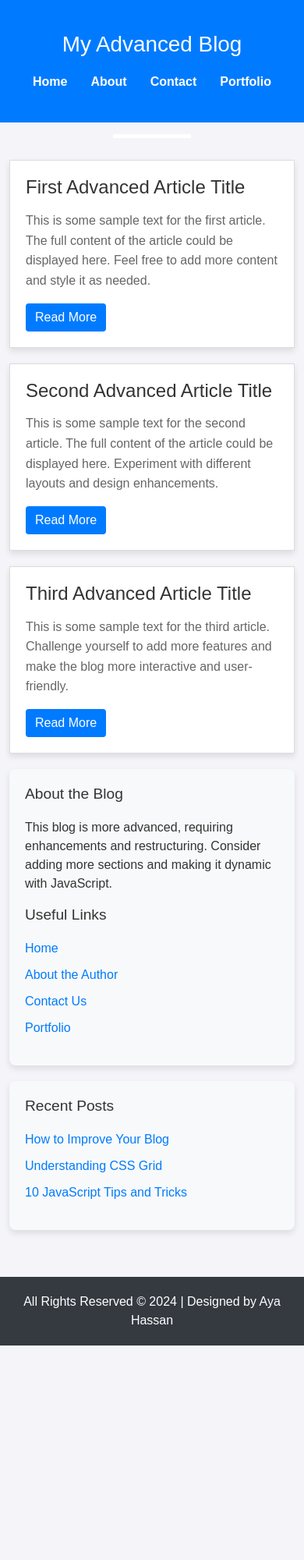
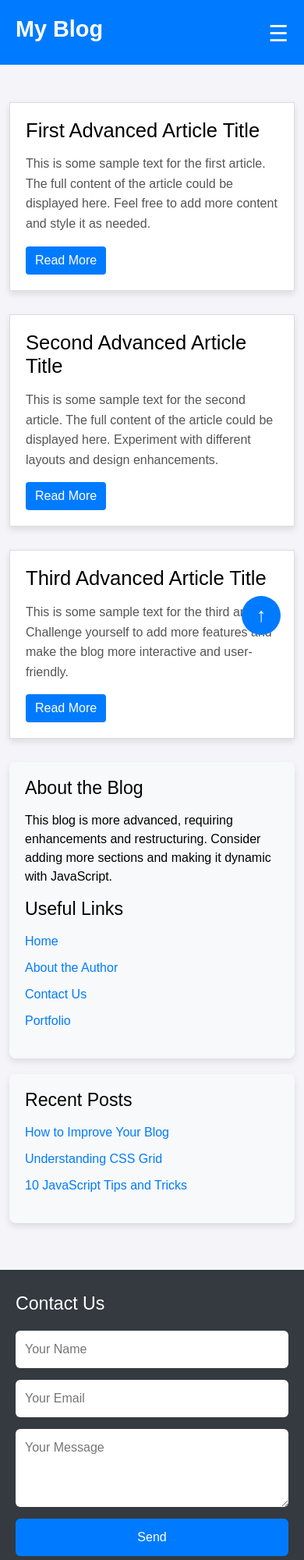
Before and after one commit to AyaHassan55/refactor-task, a plain HTML site: page index.html in a window 390 px wide. Shown: the top 2000 px of the page at 78% size. Before the commit the page ends 1725 px from the top, so only its background shows below. Drawn offline with nearby package versions, Linux system fonts and the light colour scheme.

Commit message:
Additions and Enhancements

```diff
--- a/index.html
+++ b/index.html
@@ -8,17 +8,29 @@
     <link rel="stylesheet" href="main.css">
 
   </head>
+
+
   <body>
-    <!-- Header Section -->
-    <header class="header">
-      <h1>My Advanced Blog</h1>
-      <nav class="nav-links">
+     <!-- Header & Navigation -->
+      <header>
+  <nav class="responsive-nav">
+    <div class="nav-container">
+      <h1 class="logo">My Blog</h1>
+
+      <!-- input checkbox to toggle menu -->
+      <input type="checkbox" id="nav-toggle" class="nav-toggle" />
+      <label for="nav-toggle" class="nav-toggle-label">☰</label>
+
+      <!-- nav links -->
+      <div class="nav-links">
         <a href="#">Home</a>
         <a href="#">About</a>
         <a href="#">Contact</a>
         <a href="#">Portfolio</a>
-      </nav>
-    </header>
+      </div>
+    </div>
+  </nav>
+</header>
     <!-- Main Section -->
     <main class="container mt-5">
       <div class="row">
@@ -92,10 +104,25 @@
 
       <!-- Footer Section -->
 
-    <footer class="footer">
-      <p>All Rights Reserved © 2024 | Designed by Aya Hassan</p>
-    </footer>
+      <!-- Footer -->
+  <footer class="footer">
+
+
+    <div class="contact-form">
+      <h3>Contact Us</h3>
+      <form>
+        <input type="text" placeholder="Your Name" required>
+        <input type="email" placeholder="Your Email" required>
+        <textarea placeholder="Your Message" required></textarea>
+        <button type="submit">Send</button>
+      </form>
+    </div>
+    <p>All Rights Reserved © 2024 | Designed by Aya Hassan</p>
+  </footer>
+  <!-- Back to Top Button -->
+  <button class="backToTop" title="Back to Top">↑</button>
 
     <script src="https://cdn.jsdelivr.net/npm/bootstrap@5.1.3/dist/js/bootstrap.bundle.min.js"></script>
   </body>
+  <!-- <button class="backToTop" title="Back to Top">↑</button> -->
 </html>
--- a/main.css
+++ b/main.css
@@ -1,3 +1,5 @@
+
+/* ========== CSS Variables ========== */
 :root {
         --primary-color: #007bff;
         --primary-hover: #0056b3;
@@ -5,111 +7,273 @@
         --muted-text: #666;
         --light-bg: #f4f4f9;
         --card-bg: #ffffff;
+        --text-light:#ffffff;
         --sidebar-bg: #f8f9fa;
         --footer-bg: #343a40;
         --link-color: #007bff;
         --link-hover: #0056b3;
-        --font-family: 'Arial', sans-serif;
+        --font-family: 'Arial', sans-seri
 }
 
+/* ========== Reset & Base ========== */
 body {
-        font-family: var(--font-family);
+        font-family: Arial, sans-serif;
         background-color: var(--light-bg);
-        color: var(--text-color);
+        color: var(--text-dark);
         margin: 0;
         padding: 0;
 }
 
-.header {
+a {
+        text-decoration: none;
+        color: var(--link-color);
+}
+
+a:hover {
+        text-decoration: underline;
+}
+
+/* ========== Header & Nav ========== */
+.responsive-nav {
         background-color: var(--primary-color);
-        color: white;
-        padding: 40px 0;
-        text-align: center;
-        position: relative;
+        color: var(--text-light);
+        padding: 20px 0;
+        position: sticky;
+        top: 0;
+        z-index: 1000;
 }
-.header::after {
-        content: "";
-        position: absolute;
-        bottom: -20px;
-        left: 50%;
-        transform: translateX(-50%);
-        width: 100px;
-        height: 5px;
-        background-color: white;
+
+.nav-container {
+        display: flex;
+        align-items: center;
+        justify-content: space-between;
+        max-width: 1100px;
+        margin: auto;
+        padding: 0 20px;
 }
+
+.logo {
+        font-size: 1.8rem;
+        font-weight: bold;
+}
+
 .nav-links {
         display: flex;
-        justify-content: center;
-        margin-top: 20px;
+        gap: 20px;
 }
+
 .nav-links a {
-        color: white;
-        margin: 0 15px;
-        text-decoration: none;
+        color: var(--text-light);
         font-weight: bold;
 }
-.nav-links a:hover {
-        text-decoration: underline;
+
+.nav-toggle {
+        display: none;
+        background: none;
+        border: none;
+        font-size: 1.8rem;
+        color: var(--text-light);
+        cursor: pointer;
 }
+
+@media (max-width: 768px) {
+        .nav-links {
+                flex-direction: column;
+                background-color: var(--primary-color);
+                width: 100%;
+                position: absolute;
+                top: 60px;
+                left: 0;
+                display: none;
+                padding: 10px 0;
+        }
+
+        .nav-links.active {
+                display: flex;
+        }
+
+        .nav-toggle {
+                display: block;
+        }
+}
+/* Hide checkbox */
+.nav-toggle {
+        display: none;
+}
+
+/* Hamburger icon style */
+.nav-toggle-label {
+        display: none;
+        font-size: 1.8rem;
+        color: var(--text-light);
+        cursor: pointer;
+}
+
+/*  Mobile styles */
+@media (max-width: 768px) {
+        .nav-toggle-label {
+                display: block;
+                position: absolute;
+                top: 22px;
+                right: 20px;
+                z-index: 1001;
+        }
+
+  .nav-links {
+    display: none;
+    flex-direction: column;
+    background-color: var(--primary-color);
+    width: 100%;
+    position: absolute;
+    top: 60px;
+    left: 0;
+    padding: 20px 0;
+    text-align: center;
+  }
+
+  /* Show menu when checkbox is checked */
+  .nav-toggle:checked + .nav-toggle-label + .nav-links {
+    display: flex;
+  }
+}
+
+/* ========== Posts ========== */
 .post {
+  background-color: var(--card-bg);
   border: 1px solid #ddd;
-        margin-bottom: 20px;
   padding: 20px;
-        background-color: var(--card-bg);
+  margin-bottom: 30px;
   box-shadow: 0 4px 8px rgba(0, 0, 0, 0.1);
   transition: transform 0.3s ease, box-shadow 0.3s ease;
 }
+
 .post:hover {
   transform: translateY(-5px);
   box-shadow: 0 8px 16px rgba(0, 0, 0, 0.2);
 }
+
 .post h2 {
-        font-size: 1.5rem;
+  font-size: 1.6rem;
   margin-bottom: 15px;
 }
+
 .post p {
-        color: var(--muted-text);
   line-height: 1.6;
+  color: #555;
 }
-.post .btn-primary {
-        background-color:  var(--primary-color);
+
+.btn-primary {
+  background-color: var(--primary-color);
   border: none;
 }
-.post .btn-primary:hover {
-        background-color:  var(--primary-hover);
+
+.btn-primary:hover {
+  background-color: var(--primary-dark);
 }
+
+/* ========== Sidebar ========== */
 .sidebar {
         background-color: #f8f9fa;
         padding: 20px;
         border-radius: 8px;
+        margin-bottom: 20px;
         box-shadow: 0 4px 8px rgba(0, 0, 0, 0.1);
-        margin-bottom: 20px;
 }
+
 .sidebar h3 {
-        margin-bottom: 20px;
-        font-size: 1.2rem;
+        margin-bottom: 15px;
 }
+
 .sidebar ul {
         list-style-type: none;
         padding-left: 0;
 }
+
 .sidebar ul li {
         margin-bottom: 10px;
 }
+
 .sidebar ul li a {
-        color:  var(--link-color);
-        text-decoration: none;
+        color: var(--link-color);
 }
-.sidebar ul li a:hover {
-        text-decoration: underline;
-}
+
+/* ========== Footer ========== */
 .footer {
         background-color: var(--footer-bg);
-        color: white;
+        color: var(--text-light);
         text-align: center;
-        padding: 20px;
+        padding: 30px 20px;
         margin-top: 40px;
+        position: relative;
 }
+
 .footer p {
-        margin: 0;
+        /* margin-bottom: 20px; */
+        margin-top: 20px;
 }
+
+/* ========== Contact Form ========== */
+.contact-form {
+        max-width: 600px;
+        margin: 0 auto;
+        text-align: left;
+}
+
+.contact-form h3 {
+        margin-bottom: 20px;
+        color: var(--text-light);
+}
+
+.contact-form form {
+        display: flex;
+        flex-direction: column;
+        gap: 15px;
+}
+
+.contact-form input,
+.contact-form textarea {
+        padding: 12px;
+        border: none;
+        border-radius: 6px;
+        font-size: 1rem;
+}
+
+.contact-form textarea {
+  resize: vertical;
+  min-height: 100px;
+}
+
+.contact-form button {
+  background-color: var(--primary-color);
+  color: var(--text-light);
+  padding: 12px;
+  border: none;
+  border-radius: 6px;
+  cursor: pointer;
+  transition: background-color 0.3s ease;
+}
+
+.contact-form button:hover {
+  background-color: var(--primary-dark);
+}
+
+/* ========== Back to Top Button ========== */
+.backToTop {
+
+        position: fixed;
+        bottom: 30px;
+        right: 30px;
+        display: block;
+        background-color: var(--primary-color);
+        color: var(--text-light);
+        border: none;
+        border-radius: 50%;
+        width: 50px;
+        height: 50px;
+        font-size: 25px;
+        font-weight: 900;
+}
+
+.backToTop:hover {
+        background-color: var(--primary-dark);
+}
```
Lines whose indentation alone changed are shown as unchanged.
